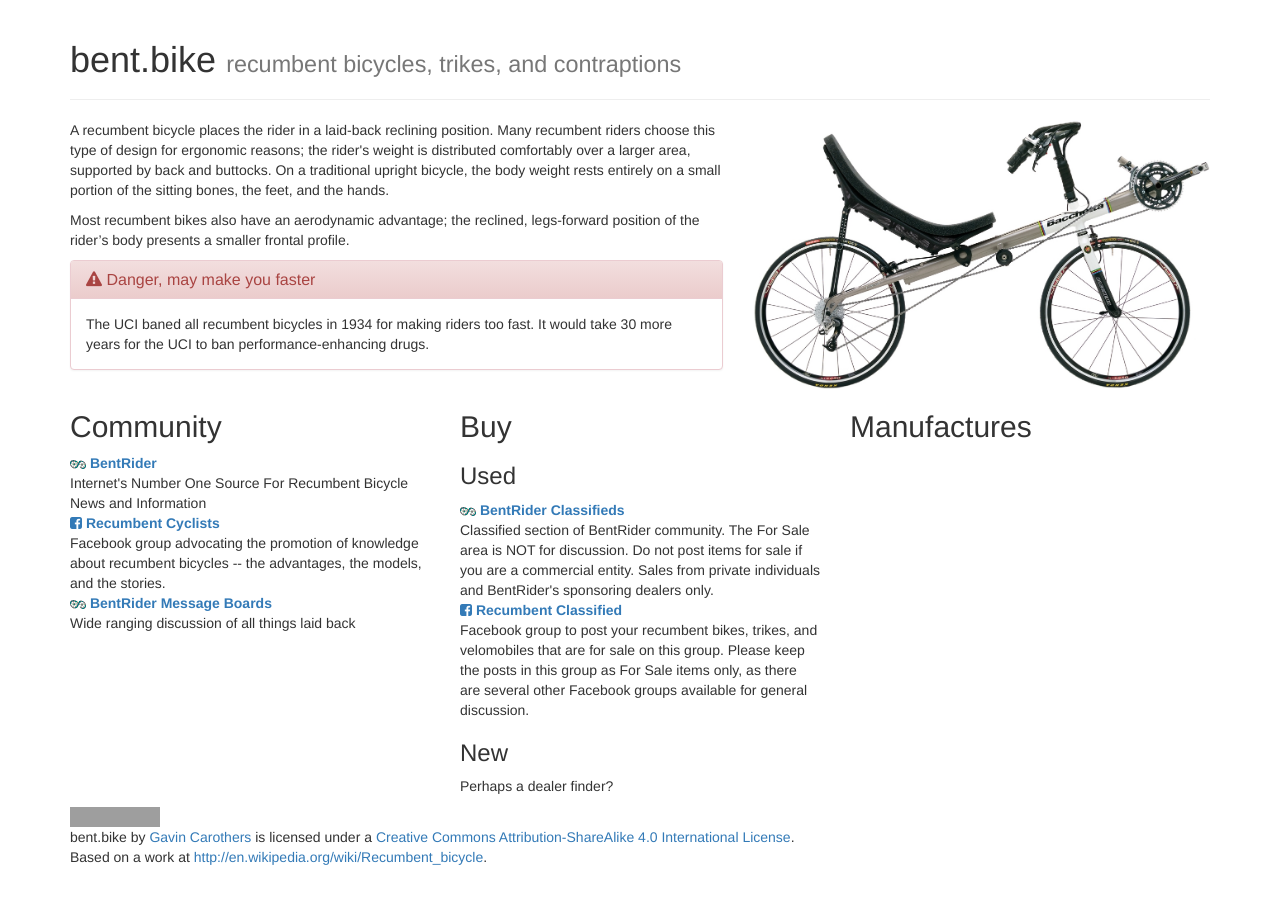
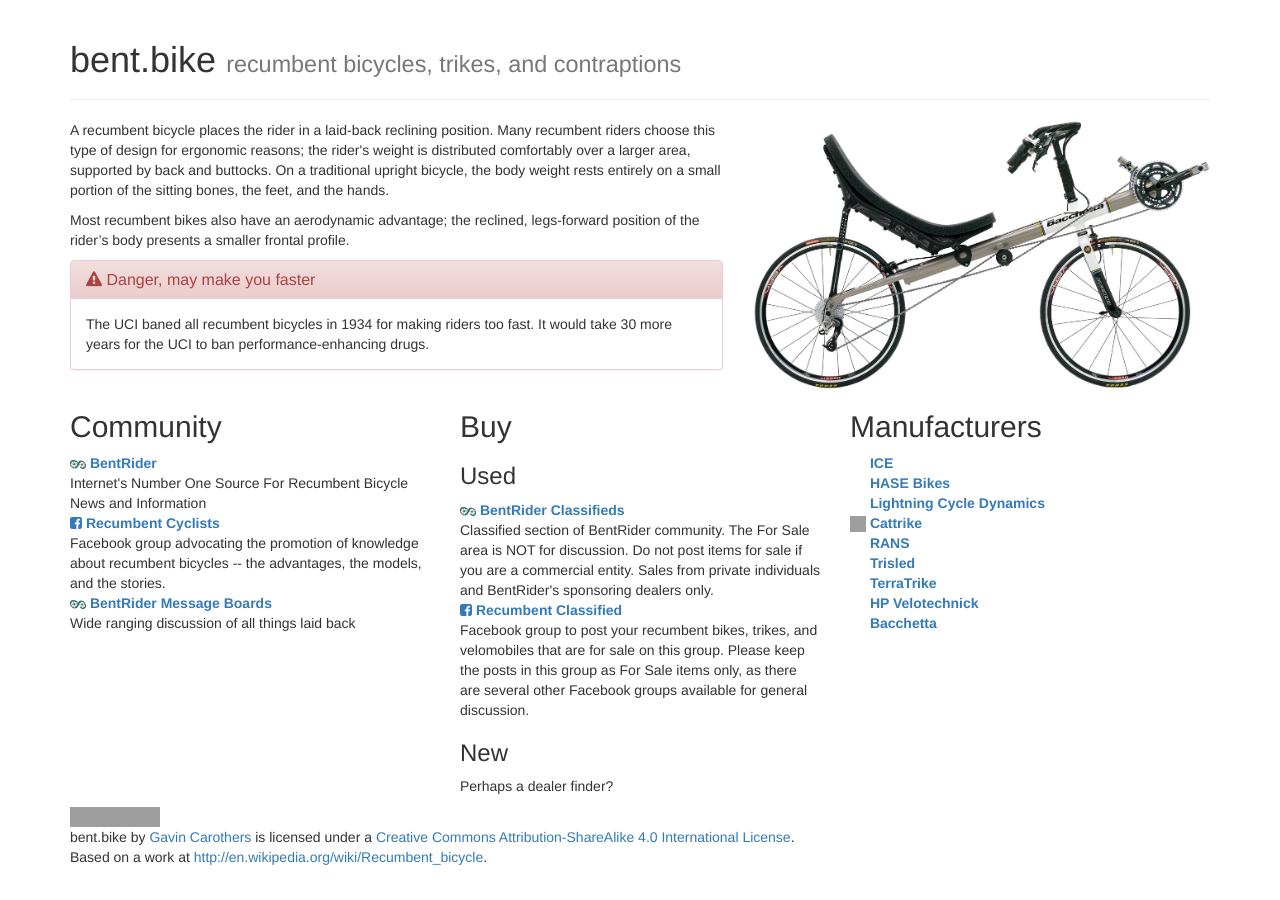
Before and after one commit to gcarothers/bent.bike, a Jekyll site: the page built from index.html, in a window 1280 px wide. Built offline with Jekyll 4.4.1, drawn with Linux system fonts in a browser that asks for light colours; nearby versions of some CDN libraries; Markdown is read by kramdown in place of the engine named in the settings; grey boxes are pictures that could not be loaded.

Commit message:
Add manufacturing data

```diff
--- /dev/null
+++ b/_data/manufacturers.yml
@@ -0,0 +1,28 @@
+- name: ICE
+  url: http://www.icetrikes.co/
+
+- name: HASE Bikes
+  url: http://hasebikes.com/
+
+- name: Lightning Cycle Dynamics
+  url: http://lightningbikes.com/
+
+- name: Cattrike
+  url: http://www.catrike.com/
+  icon: http://static.wixstatic.com/ficons/be9aca_e2fd264cf67a6a7eade5ef6d78fe2fc2_fi.ico
+
+- name: RANS
+  url: http://www.rans.com/
+
+- name: Trisled
+  url: http://www.trisled.com.au/
+
+- name: TerraTrike
+  url: http://www.terratrike.com/
+  icon: http://www.terratrike.com/images/pageElements/favicon.ico
+
+- name: HP Velotechnick
+  url: http://www.hpvelotechnik.com/
+
+- name: Bacchetta
+  url: http://www.bacchettabikes.com/
--- a/index.html
+++ b/index.html
@@ -48,6 +48,21 @@
           <p>Perhaps a dealer finder?</p>
         </div>
         <div class="col-md-4">
-          <h2>Manufactures</h2>
+          <h2>Manufacturers</h2>
+          <dl class="manufacturers">
+          {% for manufacture in site.data.manufacturers %}
+            <dt>
+              {% if manufacture.icon %}
+              <img width="16" height="16" src="{{manufacture.icon}}">
+              {% else %}
+              <img width="16" height="16" src="{{manufacture.url}}favicon.ico">
+              {% endif %}
+              <a href="{{manufacture.url}}">{{manufacture.name}}</a>
+            </dt>
+            {% if manufacture.description %}
+            <dd>{{manufacture.description}}</dd>
+            {% endif %}
+          {% endfor %}
+          </dl>
         </div>
       </div>
```
